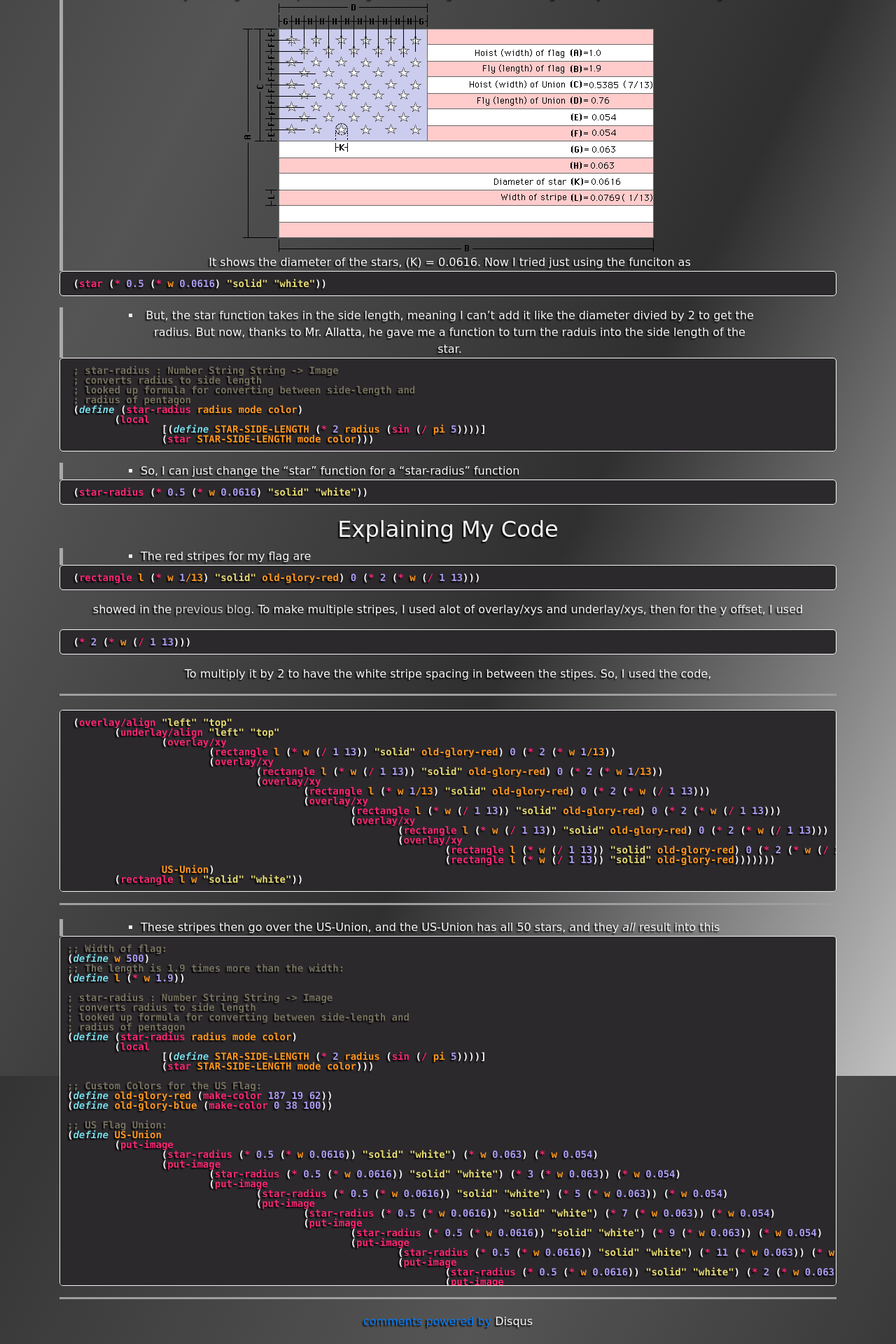
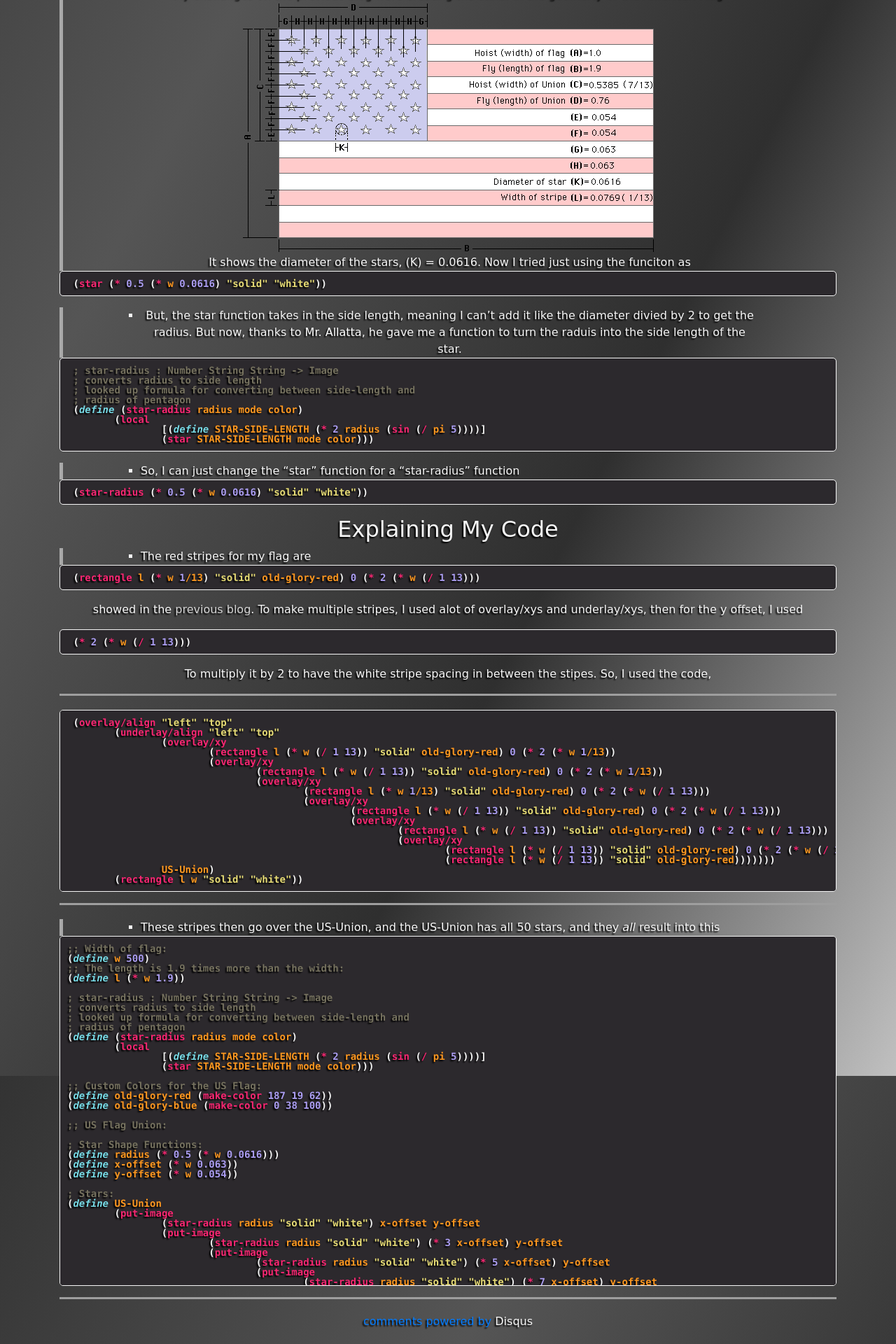
Before and after one commit to lemueldls/lemueld6200.github.io, a Jekyll site: the page built from _posts/2018-12-21-weekly-blog-reflection-14.md, in a window 1280 px wide, cut to the strip 1027-2947 px from the top of the page. Shown: the whole strip at 70% size. Built offline with Jekyll 4.4.1, drawn with Linux system fonts in a browser that asks for light colours; comment, search, counter and statistics services are not loaded; some of the changed lines change nothing that is shown; grey boxes are pictures that could not be loaded.

Commit message:
Update 2018-12-21-weekly-blog-reflection-14.md

```diff
--- a/_posts/2018-12-21-weekly-blog-reflection-14.md
+++ b/_posts/2018-12-21-weekly-blog-reflection-14.md
@@ -108,125 +108,137 @@ My challanges on the [previous blog](/blog/2018/12/14/weekly-blog-reflection-1.m
 (define old-glory-blue (make-color 0 38 100))
 
 ;; US Flag Union:
+
+; Star Shape Functions:
+(define radius (* 0.5 (* w 0.0616)))
+(define x-offset (* w 0.063))
+(define y-offset (* w 0.054))
+
+; Stars:
 (define US-Union
 	(put-image
-		(star-radius (* 0.5 (* w 0.0616)) "solid" "white") (* w 0.063) (* w 0.054)
+		(star-radius radius "solid" "white") x-offset y-offset
 		(put-image
-			(star-radius (* 0.5 (* w 0.0616)) "solid" "white") (* 3 (* w 0.063)) (* w 0.054)
+			(star-radius radius "solid" "white") (* 3 x-offset) y-offset
 			(put-image
-				(star-radius (* 0.5 (* w 0.0616)) "solid" "white") (* 5 (* w 0.063)) (* w 0.054)
+				(star-radius radius "solid" "white") (* 5 x-offset) y-offset
 				(put-image
-					(star-radius (* 0.5 (* w 0.0616)) "solid" "white") (* 7 (* w 0.063)) (* w 0.054)
+					(star-radius radius "solid" "white") (* 7 x-offset) y-offset
 					(put-image
-						(star-radius (* 0.5 (* w 0.0616)) "solid" "white") (* 9 (* w 0.063)) (* w 0.054)
+						(star-radius radius "solid" "white") (* 9 x-offset) y-offset
 						(put-image
-							(star-radius (* 0.5 (* w 0.0616)) "solid" "white") (* 11 (* w 0.063)) (* w 0.054)
+							(star-radius radius "solid" "white") (* 11 x-offset) y-offset
 							(put-image
-								(star-radius (* 0.5 (* w 0.0616)) "solid" "white") (* 2 (* w 0.063)) (* 2 (* w 0.054))
+								(star-radius radius "solid" "white") (* 2 x-offset) (* 2 y-offset)
 								(put-image
-									(star-radius (* 0.5 (* w 0.0616)) "solid" "white") (* 4 (* w 0.063)) (* 2 (* w 0.054))
+									(star-radius radius "solid" "white") (* 4 x-offset) (* 2 y-offset)
 									(put-image
-										(star-radius (* 0.5 (* w 0.0616)) "solid" "white") (* 6 (* w 0.063)) (* 2 (* w 0.054))
+										(star-radius radius "solid" "white") (* 6 x-offset) (* 2 y-offset)
 										(put-image
-											(star-radius (* 0.5 (* w 0.0616)) "solid" "white") (* 8 (* w 0.063)) (* 2 (* w 0.054))
+											(star-radius radius "solid" "white") (* 8 x-offset) (* 2 y-offset)
 											(put-image
-												(star-radius (* 0.5 (* w 0.0616)) "solid" "white") (* 10 (* w 0.063)) (* 2 (* w 0.054))
+												(star-radius radius "solid" "white") (* 10 x-offset) (* 2 y-offset)
 												(put-image
-													(star-radius (* 0.5 (* w 0.0616)) "solid" "white") (* w 0.063) (* 3 (* w 0.054))
+													(star-radius radius "solid" "white") x-offset (* 3 y-offset)
 													(put-image
-														(star-radius (* 0.5 (* w 0.0616)) "solid" "white") (* 3 (* w 0.063)) (* 3 (* w 0.054))
+														(star-radius radius "solid" "white") (* 3 x-offset) (* 3 y-offset)
 														(put-image
-															(star-radius (* 0.5 (* w 0.0616)) "solid" "white") (* 5 (* w 0.063)) (* 3 (* w 0.054))
+															(star-radius radius "solid" "white") (* 5 x-offset) (* 3 y-offset)
 															(put-image
-																(star-radius (* 0.5 (* w 0.0616)) "solid" "white") (* 7 (* w 0.063)) (* 3 (* w 0.054))
+																(star-radius radius "solid" "white") (* 7 x-offset) (* 3 y-offset)
 																(put-image
-																	(star-radius (* 0.5 (* w 0.0616)) "solid" "white") (* 9 (* w 0.063)) (* 3 (* w 0.054))
+																	(star-radius radius "solid" "white") (* 9 x-offset) (* 3 y-offset)
 																	(put-image
-																		(star-radius (* 0.5 (* w 0.0616)) "solid" "white") (* 11 (* w 0.063)) (* 3 (* w 0.054))
+																		(star-radius radius "solid" "white") (* 11 x-offset) (* 3 y-offset)
 																		(put-image
-																			(star-radius (* 0.5 (* w 0.0616)) "solid" "white") (* w 0.063) (* 5 (* w 0.054))
+																			(star-radius radius "solid" "white") x-offset (* 5 y-offset)
 																			(put-image
-																				(star-radius (* 0.5 (* w 0.0616)) "solid" "white") (* 2 (* w 0.063)) (* 4 (* w 0.054))
+																				(star-radius radius "solid" "white") (* 2 x-offset) (* 4 y-offset)
 																				(put-image
-																					(star-radius (* 0.5 (* w 0.0616)) "solid" "white") (* 4 (* w 0.063)) (* 4 (* w 0.054))
+																					(star-radius radius "solid" "white") (* 4 x-offset) (* 4 y-offset)
 																					(put-image
-																						(star-radius (* 0.5 (* w 0.0616)) "solid" "white") (* 6 (* w 0.063)) (* 4 (* w 0.054))
+																						(star-radius radius "solid" "white") (* 6 x-offset) (* 4 y-offset)
 																						(put-image
-																							(star-radius (* 0.5 (* w 0.0616)) "solid" "white") (* 8 (* w 0.063)) (* 4 (* w 0.054))
+																							(star-radius radius "solid" "white") (* 8 x-offset) (* 4 y-offset)
 																							(put-image
-																								(star-radius (* 0.5 (* w 0.0616)) "solid" "white") (* 10 (* w 0.063)) (* 4 (* w 0.054))
+																								(star-radius radius "solid" "white") (* 10 x-offset) (* 4 y-offset)
 																								(put-image
-																									(star-radius (* 0.5 (* w 0.0616)) "solid" "white") (* 3 (* w 0.063)) (* 5 (* w 0.054))
+																									(star-radius radius "solid" "white") (* 3 x-offset) (* 5 y-offset)
 																									(put-image
-																										(star-radius (* 0.5 (* w 0.0616)) "solid" "white") (* 5 (* w 0.063)) (* 5 (* w 0.054))
+																										(star-radius radius "solid" "white") (* 5 x-offset) (* 5 y-offset)
 																										(put-image
-																											(star-radius (* 0.5 (* w 0.0616)) "solid" "white") (* 7 (* w 0.063)) (* 5 (* w 0.054))
+																											(star-radius radius "solid" "white") (* 7 x-offset) (* 5 y-offset)
 																											(put-image
-																												(star-radius (* 0.5 (* w 0.0616)) "solid" "white") (* 9 (* w 0.063)) (* 5 (* w 0.054))
+																												(star-radius radius "solid" "white") (* 9 x-offset) (* 5 y-offset)
 																												(put-image
-																													(star-radius (* 0.5 (* w 0.0616)) "solid" "white") (* 11 (* w 0.063)) (* 5 (* w 0.054))
+																													(star-radius radius "solid" "white") (* 11 x-offset) (* 5 y-offset)
 																													(put-image
-																														(star-radius (* 0.5 (* w 0.0616)) "solid" "white") (* 2 (* w 0.063)) (* 6 (* w 0.054))
+																														(star-radius radius "solid" "white") (* 2 x-offset) (* 6 y-offset)
 																														(put-image
-																															(star-radius (* 0.5 (* w 0.0616)) "solid" "white") (* 4 (* w 0.063)) (* 6 (* w 0.054))
+																															(star-radius radius "solid" "white") (* 4 x-offset) (* 6 y-offset)
 																															(put-image
-																																(star-radius (* 0.5 (* w 0.0616)) "solid" "white") (* 6 (* w 0.063)) (* 6 (* w 0.054))
+																																(star-radius radius "solid" "white") (* 6 x-offset) (* 6 y-offset)
 																																(put-image
-																																	(star-radius (* 0.5 (* w 0.0616)) "solid" "white") (* 8 (* w 0.063)) (* 6 (* w 0.054))
+																																	(star-radius radius "solid" "white") (* 8 x-offset) (* 6 y-offset)
 																																	(put-image
-																																		(star-radius (* 0.5 (* w 0.0616)) "solid" "white") (* 10 (* w 0.063)) (* 6 (* w 0.054))
+																																		(star-radius radius "solid" "white") (* 10 x-offset) (* 6 y-offset)
 																																		(put-image
-																																			(star-radius (* 0.5 (* w 0.0616)) "solid" "white") (* w 0.063) (* 7 (* w 0.054))
+																																			(star-radius radius "solid" "white") x-offset (* 7 y-offset)
 																																			(put-image
-																																				(star-radius (* 0.5 (* w 0.0616)) "solid" "white") (* 3 (* w 0.063)) (* 7 (* w 0.054))
+																																				(star-radius radius "solid" "white") (* 3 x-offset) (* 7 y-offset)
 																																				(put-image
-																																					(star-radius (* 0.5 (* w 0.0616)) "solid" "white") (* 5 (* w 0.063)) (* 7 (* w 0.054))
+																																					(star-radius radius "solid" "white") (* 5 x-offset) (* 7 y-offset)
 																																					(put-image
-																																						(star-radius (* 0.5 (* w 0.0616)) "solid" "white") (* 7 (* w 0.063)) (* 7 (* w 0.054))
+																																						(star-radius radius "solid" "white") (* 7 x-offset) (* 7 y-offset)
 																																						(put-image
-																																							(star-radius (* 0.5 (* w 0.0616)) "solid" "white") (* 9 (* w 0.063)) (* 7 (* w 0.054))
+																																							(star-radius radius "solid" "white") (* 9 x-offset) (* 7 y-offset)
 																																							(put-image
-																																								(star-radius (* 0.5 (* w 0.0616)) "solid" "white") (* 11 (* w 0.063)) (* 7 (* w 0.054))
+																																								(star-radius radius "solid" "white") (* 11 x-offset) (* 7 y-offset)
 																																								(put-image
-																																									(star-radius (* 0.5 (* w 0.0616)) "solid" "white") (* 2 (* w 0.063)) (* 8 (* w 0.054))
+																																									(star-radius radius "solid" "white") (* 2 x-offset) (* 8 y-offset)
 																																									(put-image
-																																										(star-radius (* 0.5 (* w 0.0616)) "solid" "white") (* 4 (* w 0.063)) (* 8 (* w 0.054))
+																																										(star-radius radius "solid" "white") (* 4 x-offset) (* 8 y-offset)
 																																										(put-image
-																																											(star-radius (* 0.5 (* w 0.0616)) "solid" "white") (* 6 (* w 0.063)) (* 8 (* w 0.054))
+																																											(star-radius radius "solid" "white") (* 6 x-offset) (* 8 y-offset)
 																																											(put-image
-																																												(star-radius (* 0.5 (* w 0.0616)) "solid" "white") (* 8 (* w 0.063)) (* 8 (* w 0.054))
+																																												(star-radius radius "solid" "white") (* 8 x-offset) (* 8 y-offset)
 																																												(put-image
-																																													(star-radius (* 0.5 (* w 0.0616)) "solid" "white") (* 10 (* w 0.063)) (* 8 (* w 0.054))
+																																													(star-radius radius "solid" "white") (* 10 x-offset) (* 8 y-offset)
 																																													(put-image
-																																														(star-radius (* 0.5 (* w 0.0616)) "solid" "white") (* w 0.063) (* 9 (* w 0.054))
+																																														(star-radius radius "solid" "white") x-offset (* 9 y-offset)
 																																														(put-image
-																																															(star-radius (* 0.5 (* w 0.0616)) "solid" "white") (* 3 (* w 0.063)) (* 9 (* w 0.054))
+																																															(star-radius radius "solid" "white") (* 3 x-offset) (* 9 y-offset)
 																																															(put-image
-																																																(star-radius (* 0.5 (* w 0.0616)) "solid" "white") (* 5 (* w 0.063)) (* 9 (* w 0.054))
+																																																(star-radius radius "solid" "white") (* 5 x-offset) (* 9 y-offset)
 																																																(put-image
-																																																	(star-radius (* 0.5 (* w 0.0616)) "solid" "white") (* 7 (* w 0.063)) (* 9 (* w 0.054))
+																																																	(star-radius radius "solid" "white") (* 7 x-offset) (* 9 y-offset)
 																																																	(put-image
-																																																		(star-radius (* 0.5 (* w 0.0616)) "solid" "white") (* 9 (* w 0.063)) (* 9 (* w 0.054))
+																																																		(star-radius radius "solid" "white") (* 9 x-offset) (* 9 y-offset)
 																																																		(put-image
-																																																			(star-radius (* 0.5 (* w 0.0616)) "solid" "white") (* 11 (* w 0.063)) (* 9 (* w 0.054))
+																																																			(star-radius radius "solid" "white") (* 11 x-offset) (* 9 y-offset)
 																																																			(rectangle (* w 0.76) (* w (/ 7 13)) "solid" old-glory-blue))))))))))))))))))))))))))))))))))))))))))))))))))))
 
 ;; US Flag Base:
+
+; Stripe functions
+(define stripe-height (* w (/ 1 13)))
+
+; Stripes
 (overlay/align "left" "top"
 	(underlay/align "left" "top"
 		(overlay/xy
-			(rectangle l (* w (/ 1 13)) "solid" old-glory-red) 0 (* 2 (* w 1/13))
+			(rectangle l stripe-height "solid" old-glory-red) 0 (* 2 stripe-height)
 			(overlay/xy
-					(rectangle l (* w (/ 1 13)) "solid" old-glory-red) 0 (* 2 (* w 1/13))
+					(rectangle l stripe-height "solid" old-glory-red) 0 (* 2 stripe-height)
 					(overlay/xy
-							(rectangle l (* w 1/13) "solid" old-glory-red) 0 (* 2 (* w (/ 1 13)))
+							(rectangle l stripe-height "solid" old-glory-red) 0 (* 2 stripe-height)
 							(overlay/xy
-									(rectangle l (* w (/ 1 13)) "solid" old-glory-red) 0 (* 2 (* w (/ 1 13)))
+									(rectangle l stripe-height "solid" old-glory-red) 0 (* 2 stripe-height)
 									(overlay/xy
-											(rectangle l (* w (/ 1 13)) "solid" old-glory-red) 0 (* 2 (* w (/ 1 13)))
+											(rectangle l stripe-height "solid" old-glory-red) 0 (* 2 stripe-height)
 											(overlay/xy
-													(rectangle l (* w (/ 1 13)) "solid" old-glory-red) 0 (* 2 (* w (/ 1 13)))
-													(rectangle l (* w (/ 1 13)) "solid" old-glory-red)))))))
+													(rectangle l stripe-height "solid" old-glory-red) 0 (* 2 stripe-height)
+													(rectangle l stripe-height "solid" old-glory-red)))))))
 		US-Union)
 	(rectangle l w "solid" "white"))
 
```
